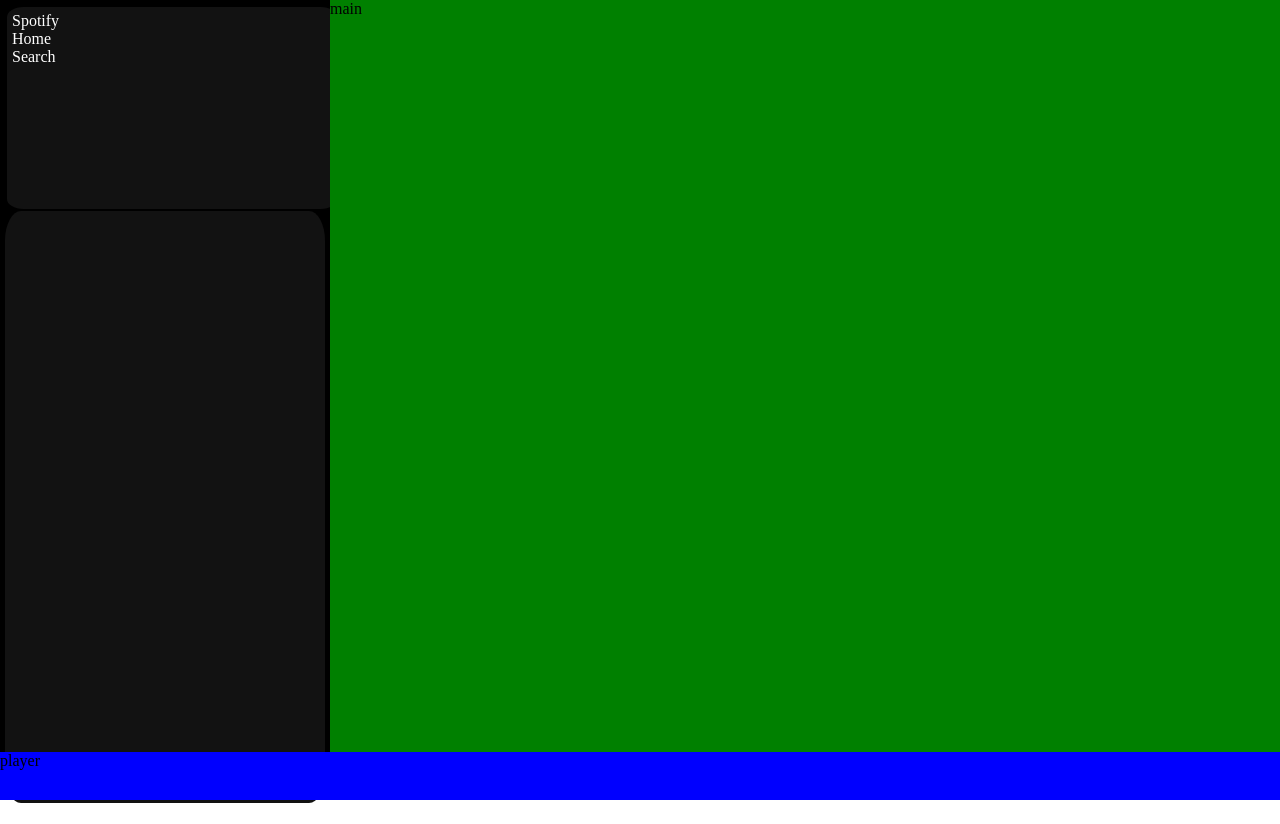
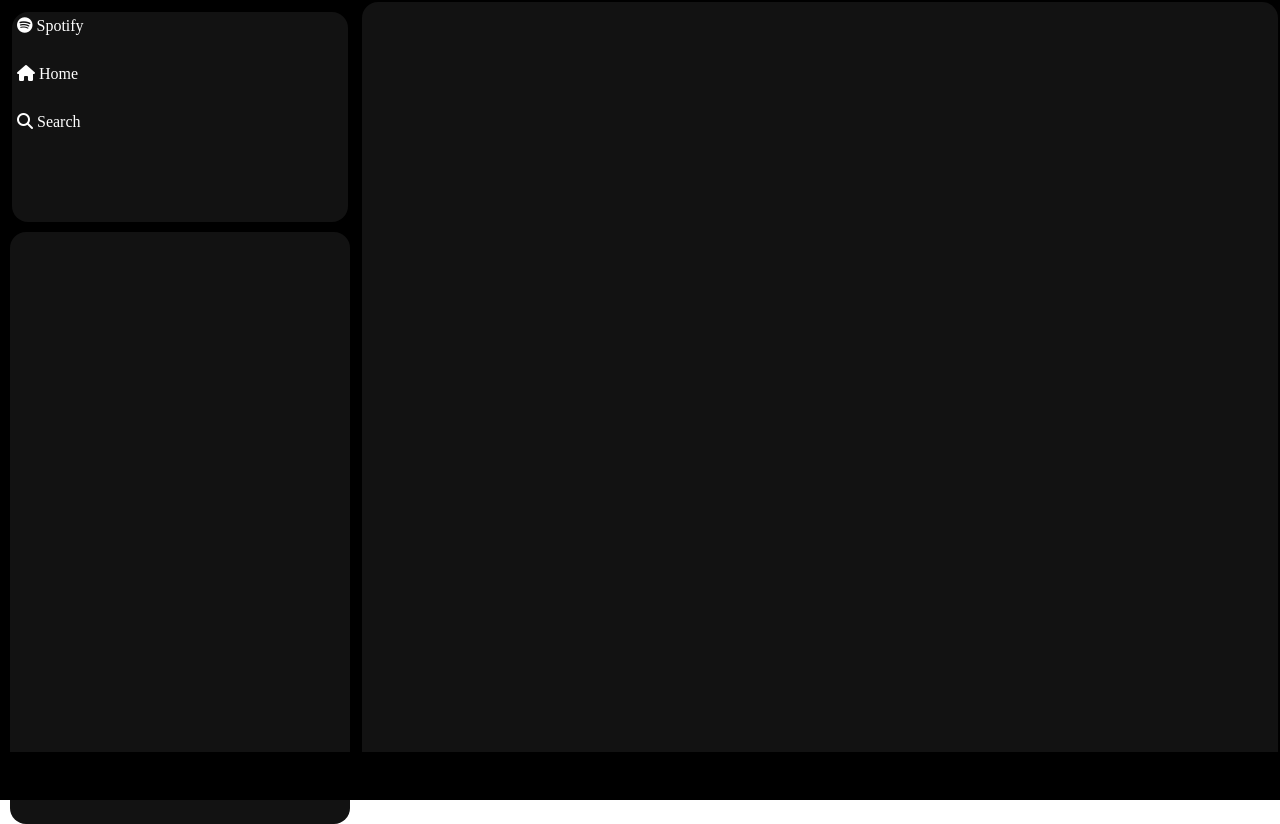
Before and after one commit to saurabhbahadur/Spotify-Clone, a plain HTML site: page index.html in a window 1280 px wide. Before the commit the page ends 803 px from the top, so only its background shows below. Drawn offline with Linux system fonts and the light colour scheme.

Commit message:
sidebar panel and logo updated
Icons , and div updated

```diff
--- a/index.html
+++ b/index.html
@@ -5,24 +5,30 @@
     <meta name="viewport" content="width=device-width, initial-scale=1.0">
     <title>Spotify - Web Player: Music for everyone</title>
     <link rel="stylesheet" href="style.css">
+
+    <link rel="stylesheet" href="https://cdnjs.cloudflare.com/ajax/libs/font-awesome/6.4.2/css/all.min.css" integrity="sha512-z3gLpd7yknf1YoNbCzqRKc4qyor8gaKU1qmn+CShxbuBusANI9QpRohGBreCFkKxLhei6S9CQXFEbbKuqLg0DA==" crossorigin="anonymous" referrerpolicy="no-referrer" />
+
+
 </head>
 <body>
     <div class="container">
         <div class="side_bar">
                 <div class="side_panel">
                     <div class="logo">
-                        <a href="">Spotify</a>
+                        <a href=""><i class="fa-brands fa-spotify"></i>  Spotify</a>
+                    </div>
+                    <div class="panel_opt">
+                        <a href=""><i class="fa-solid fa-house"></i>  Home</a>
+                        <a href=""><i class="fa-solid fa-magnifying-glass"></i>  Search</a>
                     </div>
 
-                    <a href="">Home</a>
-                    <a href="">Search</a>
                 </div>
                 <div class="side_library">
 
                 </div>
         </div>
         <div class="main">
-            main
+
         </div>
         <div class="player">
             player
--- a/style.css
+++ b/style.css
@@ -1,54 +1,77 @@
 *{
     margin: 0;
+    padding: 0;
 }
 
 .container{
     display: flex;
     background-color: black;
     height: 100vh;
+
 }
 
 .side_bar{
 
-    width: 25%;
+    width: 340px;
     padding: 5px 5px;
+    margin: 5px 5px;
+    height: 90vh;
+    align-items: center;
+    border-radius: 1rem;
+}
+
+.logo{
+    height: 3rem;
 
 }
 
-.side_bar a{
+.logo a{
+    text-decoration: none;
+    color: white;
+
+}
+
+.panel_opt a{
     text-decoration: none;
     color: white;
     display: block;
 
-
+    height: 3rem;
 
 }
 
-.side_bar .side_panel {
-    width: 100%;
-    height: 24vh;
+.side_panel {
+
+    height: 25vh;
     background-color: #121212;
     padding: 5px;
     margin: 2px 2px;
-    border-radius: 5%;
+    border-radius: 1rem;
 }
 
-.side_bar .side_library{
+ .side_library{
+
     height: 74vh;
-    width: 100%;
+    margin-top: 10px;
     background-color:#121212;
-    border-radius: 5%;
+    border-radius: 1rem;
+
 }
 
 .main{
-    background-color: green;
+
     flex: 1;
+    padding: 5px;
+    margin: 2px 2px;
+    background-color: #121212;
+    border-radius: 1rem;
 }
 
 .player{
-    background-color: blue;
+    background-color: black;
     position: fixed;
     bottom: 0;
     width: 100%;
     height: 3rem;
+
 }
```
